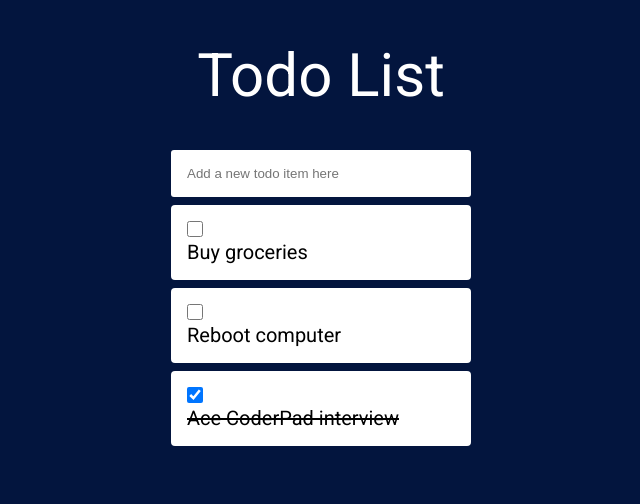
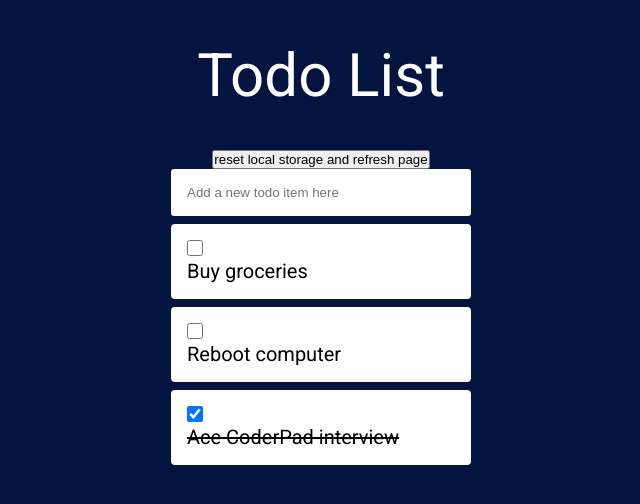
Before and after one commit to space-apes/tasklist-claimmd-briansmith, a React (Vite) app: page / in a window 1280 px wide. Shown: the top 504 px of the page, without its empty margins (319-959 px from the left). Built offline with nearby package versions, Linux system fonts and the light colour scheme.

Commit message:
added localstorage reset button

```diff
--- a/src/App.tsx
+++ b/src/App.tsx
@@ -5,7 +5,7 @@ import { AddInput } from "./components/AddInput";
 import { TodoItem } from "./components/TodoItem";
 import { TodoList } from "./components/TodoList";
 import { Header } from "./components/Header";
-import { userInfo } from "os";
+import { ResetButton } from "./components/ResetButton";
 
 const Wrapper = styled.div({
   display: "flex",
@@ -26,6 +26,7 @@ const initialData: Todo[] = [
     id: uuid(),
     label: "Buy groceries",
     checked: false,
+
   },
   {
     id: uuid(),
@@ -61,6 +62,7 @@ const getTodoArrayFromLocalStorage = (): Todo[] => {
     throw(error);
   }
 }
+
 
 function App() {
   const [todos, setTodos] = useState<Todo[]>([]);
@@ -108,7 +110,6 @@ function App() {
 
     setTodos((prevTodos) =>{
 
-      console.log(`handleChange index is ${index}`);
       //copy array to avoid mutating state directly
       let copyOfPrevTodos = prevTodos.slice();
       copyOfPrevTodos[index]['checked'] = checked;
@@ -130,6 +131,7 @@ function App() {
   return (
     <Wrapper>
       <Header>Todo List</Header>
+      <ResetButton></ResetButton>
       <AddInput onAdd={addTodo} />
       <TodoList>
         {todos.map((todo, i) => (
--- /dev/null
+++ b/src/components/ResetButton.tsx
@@ -0,0 +1,14 @@
+import {FC} from 'react';
+
+const handleClick = () => {
+    localStorage.clear();
+    location.reload();
+};
+
+export const ResetButton: FC = () => {
+    return (
+        <button onClick={handleClick}>
+            reset local storage and refresh page
+        </button>
+    )
+};
--- a/src/global.d.ts
+++ b/src/global.d.ts
@@ -7,4 +7,5 @@ interface Todo {
   id: string;
   label: string;
   checked: boolean;
+
 }
--- a/vite.config.ts
+++ b/vite.config.ts
@@ -7,10 +7,10 @@ export default defineConfig({
     host: '0.0.0.0',
     port: 3000,
 
-    /*hmr: {
+    hmr: {
       clientPort: parseInt(process.env.WEBSOCKET_PORT!),
     },
-    */
+
   },
   plugins: [react()],
   customLogger: createLogger('info', { prefix: '[coderpad]' }),
```
Also changed, not shown: 1 other file (tests, documents, lock files or other folders).
